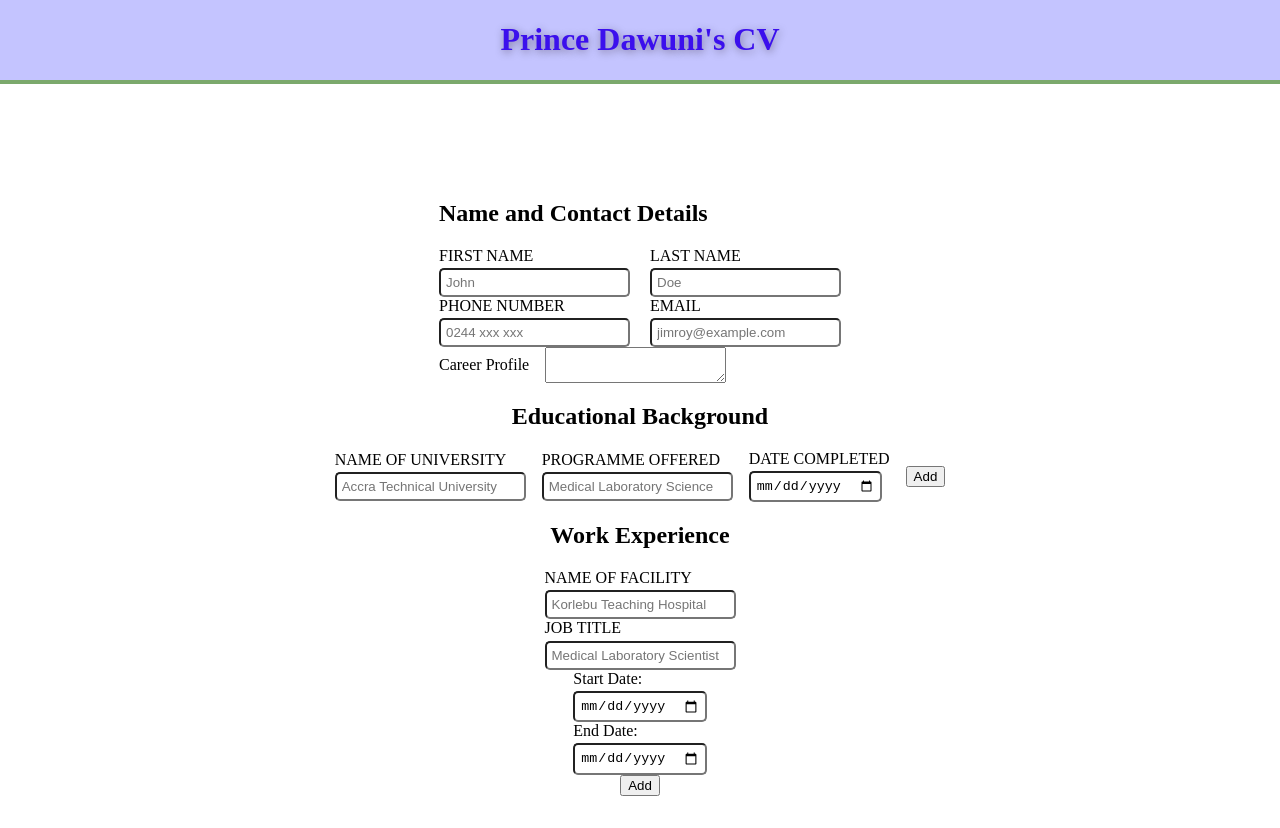
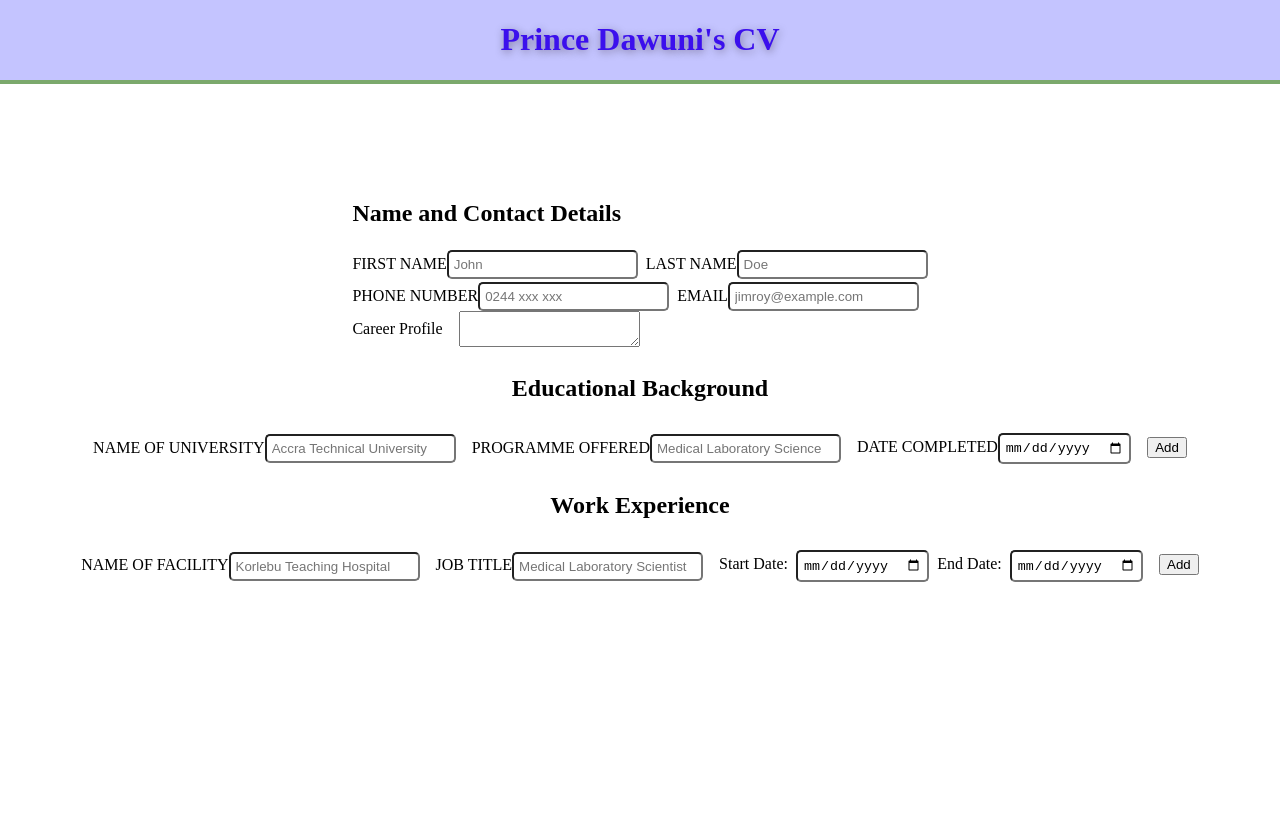
Before and after one commit to Devkass7/CV-APP, a React (Vite) app in the folder cv-app/: page / in a window 1280 px wide. After the commit the page ends 800 px from the top, so only its background shows below. Built offline with nearby package versions, Linux system fonts and the light colour scheme.

Commit message:
refactor: restructure JSX with section wrapper and

```diff
--- a/cv-app/src/components/Forms/WorkExperience.jsx
+++ b/cv-app/src/components/Forms/WorkExperience.jsx
@@ -1,26 +1,36 @@
-export default function WorkExperience(){
-    return <>
-
+export default function WorkExperience() {
+  return (
+    <>
       <h2>Work Experience</h2>
+      <section className="work">
+        {" "}
         <div>
           <label htmlFor="facility">NAME OF FACILITY</label>
-    <input type="text" id="facility" placeholder="Korlebu Teaching Hospital" /></div>
-
+          <input
+            type="text"
+            id="facility"
+            placeholder="Korlebu Teaching Hospital"
+          />
+        </div>
         <div>
           <label htmlFor="programme">JOB TITLE</label>
-    <input type="text" id="programme" placeholder="Medical Laboratory Scientist" />
+          <input
+            type="text"
+            id="programme"
+            placeholder="Medical Laboratory Scientist"
+          />
         </div>
-<div>
+        <div className="date">
           <label for="start-date">Start Date:</label>
           <input type="date" id="start-date" name="start-date"></input>
 
           <label for="end-date">End Date:</label>
           <input type="date" id="end-date" name="end-date"></input>
-
         </div>
-
-<div><button>Add</button></div>
-
-
+        <div>
+          <button>Add</button>
+        </div>
+      </section>
     </>
+  );
 }
--- a/cv-app/src/styles.css
+++ b/cv-app/src/styles.css
@@ -29,13 +29,17 @@ form{
     justify-content: center;
     align-items: center;
     flex-direction: column;
+    gap: 0.5rem;
 
 
     input{
         margin-top: 0.2rem;
         padding: 5px;
         border-radius: 5px;
-        display: block;
+        width: fit-content;
+
+
+
 
 
 
@@ -44,7 +48,7 @@ form{
 
 .names, .contact{
     display: flex;
-    gap:20px
+    gap:0.5rem;
 }
 
 .careerProfile{
@@ -54,10 +58,20 @@ form{
 
 }
 
-.education{
+.education, .work{
     display: flex;
     gap: 1rem;
     justify-content: center;
     align-items: center;
 
 }
+
+.work{
+
+    .date{
+        display: flex;
+        align-items: center;
+        justify-content: center;
+        gap: 0.5rem;
+    }
+}
```
Lines whose indentation alone changed are shown as unchanged.
